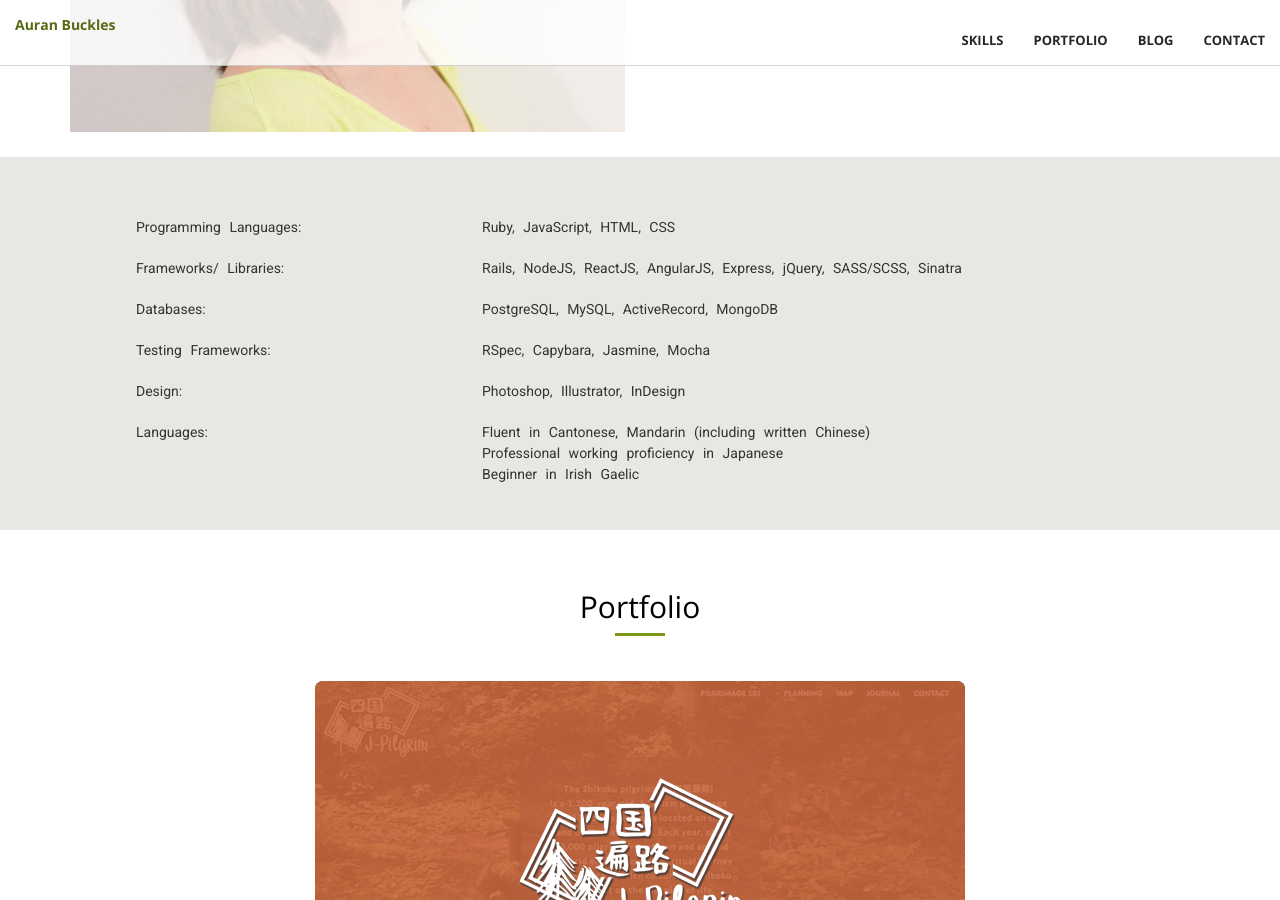
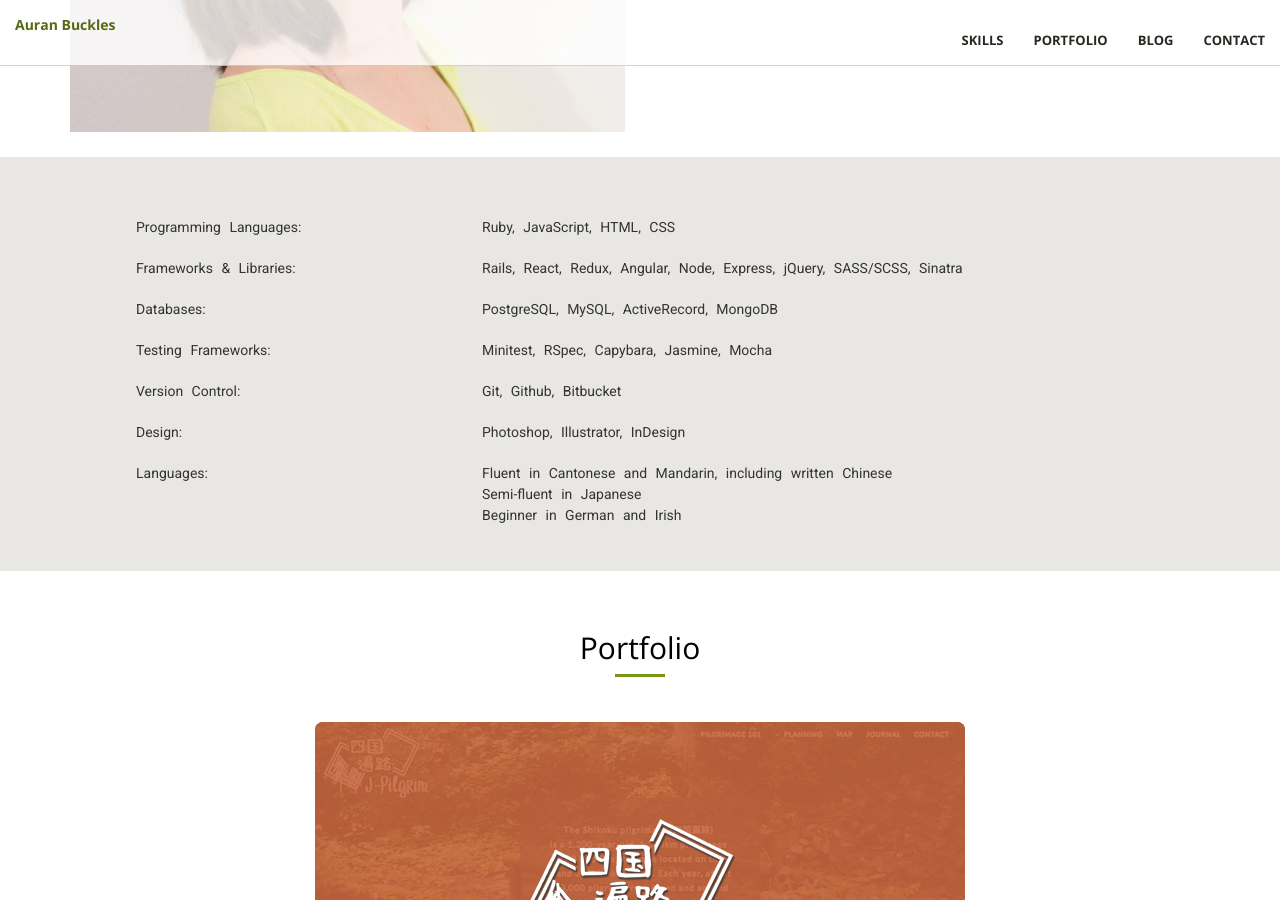
Before and after one commit to auranbuckles/auranbuckles, a Jekyll site: the page built from index.html, in a window 1280 px wide and 900 px high, scrolled down 1608 px. Built offline with Jekyll 4.4.1, drawn with Linux system fonts in a browser that asks for light colours; nearby versions of some CDN libraries.

Commit message:
update skills

```diff
--- a/_includes/skills.html
+++ b/_includes/skills.html
@@ -1,12 +1,4 @@
 <section id="skills">
-  <!-- <div class="container-fluid">
-    <div class="row">
-      <div class="col-lg-12 text-center">
-        <h2 class="section-heading">Skills</h2>
-        <hr class="primary">
-      </div>
-    </div>
-  </div> -->
   <div class="container-fluid">
     <div class="skills-container">
       <div class="row">
@@ -14,15 +6,15 @@
           <p>Programming Languages:</p>
         </div>
         <div class="col-xs-12 col-sm-8">
-          <p>Ruby, JavaScript, HTML, CSS</p>
+          <p class="skills-description">Ruby, JavaScript, HTML, CSS</p>
         </div>
       </div>
       <div class="row">
         <div class="col-xs-12 col-sm-4">
-          <p>Frameworks/ Libraries:</p>
+          <p>Frameworks & Libraries:</p>
         </div>
         <div class="col-xs-12 col-sm-8">
-          <p>Rails, NodeJS, ReactJS, AngularJS, Express, jQuery, SASS/SCSS, Sinatra</p>
+          <p class="skills-description">Rails, React, Redux, Angular, Node, Express, jQuery, SASS/SCSS, Sinatra</p>
         </div>
       </div>
       <div class="row">
@@ -30,7 +22,7 @@
           <p>Databases:</p>
         </div>
         <div class="col-xs-12 col-sm-8">
-          <p>PostgreSQL, MySQL, ActiveRecord, MongoDB</p>
+          <p class="skills-description">PostgreSQL, MySQL, ActiveRecord, MongoDB</p>
         </div>
       </div>
       <div class="row">
@@ -38,7 +30,15 @@
           <p>Testing Frameworks:</p>
         </div>
         <div class="col-xs-12 col-sm-8">
-          <p>RSpec, Capybara, Jasmine, Mocha</p>
+          <p class="skills-description">Minitest, RSpec, Capybara, Jasmine, Mocha</p>
+        </div>
+      </div>
+      <div class="row">
+        <div class="col-xs-12 col-sm-4">
+          <p>Version Control:</p>
+        </div>
+        <div class="col-xs-12 col-sm-8">
+          <p class="skills-description">Git, Github, Bitbucket</p>
         </div>
       </div>
       <div class="row">
@@ -46,7 +46,7 @@
           <p>Design:</p>
         </div>
         <div class="col-xs-12 col-sm-8">
-          <p>Photoshop, Illustrator, InDesign</p>
+          <p class="skills-description">Photoshop, Illustrator, InDesign</p>
         </div>
       </div>
       <div class="row">
@@ -54,9 +54,9 @@
           <p>Languages:</p>
         </div>
         <div class="col-xs-12 col-sm-8">
-          <p class="no-margin">Fluent in Cantonese, Mandarin (including written Chinese)</p>
-          <p class="no-margin">Professional working proficiency in Japanese</p>
-          <p>Beginner in Irish Gaelic</p>
+          <p class="no-margin skills-description">Fluent in Cantonese and Mandarin, including written Chinese</p>
+          <p class="no-margin skills-description">Semi-fluent in Japanese</p>
+          <p class="skills-description">Beginner in German and Irish</p>
         </div>
       </div>
     </div>
```
